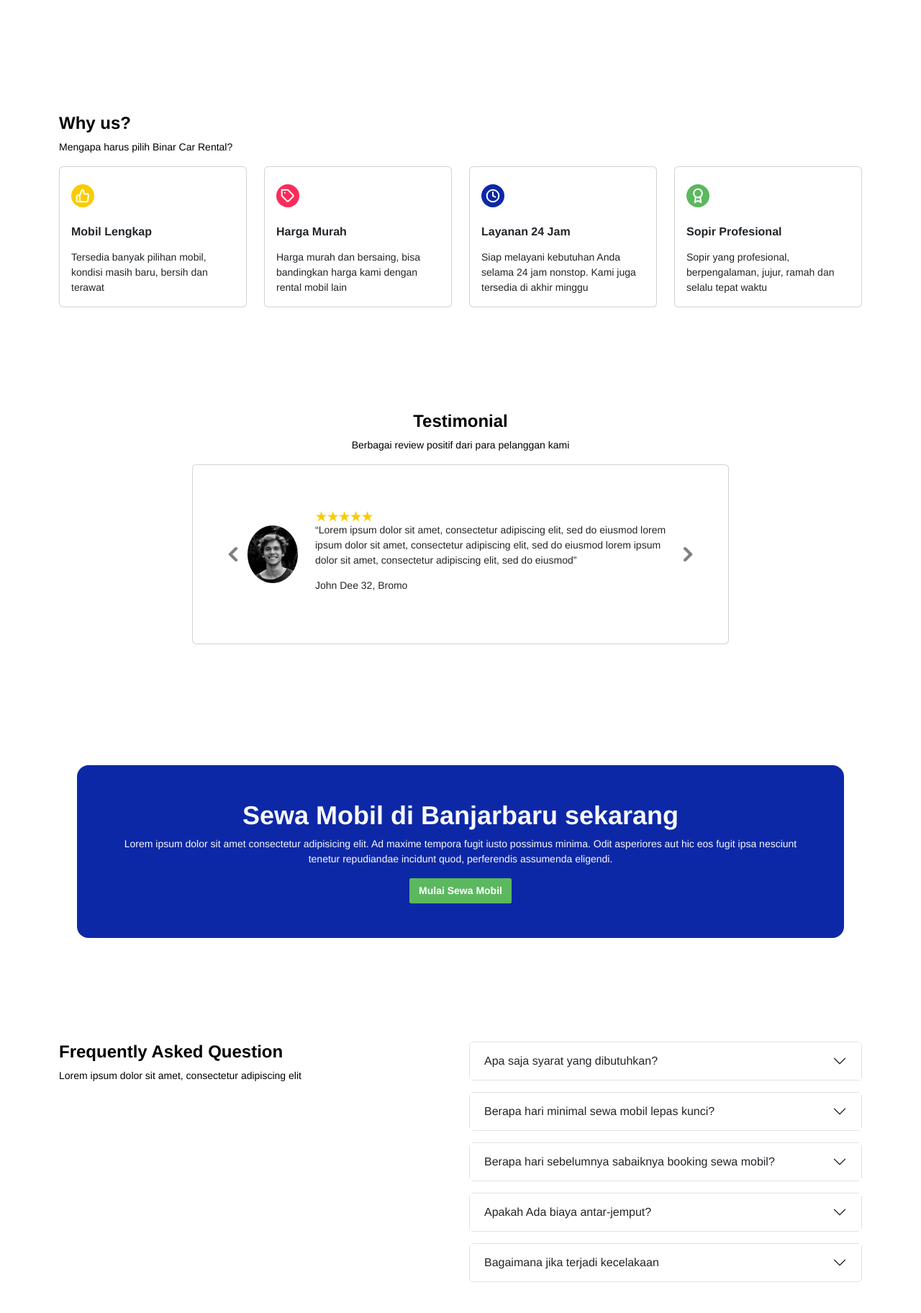
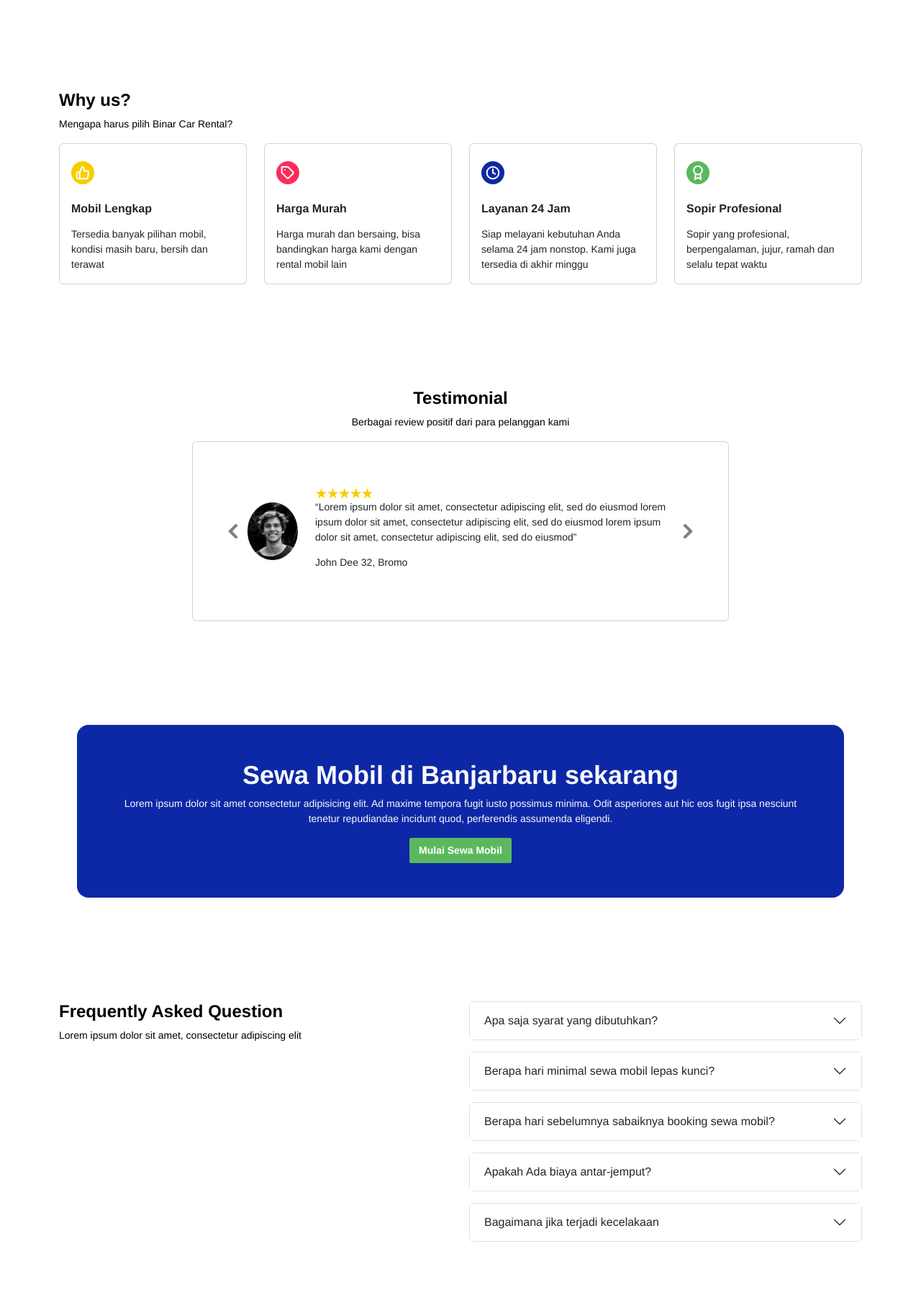
Before and after one commit to Xkylz1/24001183-km7-fau-landing_page-ch1, a website: page index.html in a window 1280 px wide. Shown: the part 930-2754 px from the top of the page at 72% size. Drawn offline with nearby package versions, Linux system fonts and the light colour scheme.

Commit message:
update gap

```diff
--- a/index.html
+++ b/index.html
@@ -88,8 +88,7 @@
         </div>
       </section>
     </section>
-
-    <br><br><br><br>
+    <div class="d-none d-sm-block"><br /><br /><br /><br /></div>
     <!-- Our service -->
     <section id="our-services" class="container text-start mt-5">
       <div class="row container">
@@ -124,9 +123,10 @@
       </div>
     </section>
 
-    <br><br><br><br>
+    <div class="d-none d-sm-block"><br /><br /><br /><br /></div>
+
     <!-- Why Us -->
-    <section id="why-us" class="container mt-5">
+    <section id="why-us" class="container mt-3">
       <h2>Why us?</h2>
       <p>Mengapa harus pilih Binar Car Rental?</p>
 
@@ -134,7 +134,11 @@
         <div class="col-sm-3">
           <div class="card h-100">
             <div class="card-body">
-              <img class="my-2" src="assets/icons/thumbs_up.svg" alt="thumbs up" />
+              <img
+                class="my-2"
+                src="assets/icons/thumbs_up.svg"
+                alt="thumbs up"
+              />
               <h5 class="card-title">Mobil Lengkap</h5>
               <p class="card-text">
                 Tersedia banyak pilihan mobil, kondisi masih baru, bersih dan
@@ -158,7 +162,11 @@
         <div class="col-sm-3">
           <div class="card h-100">
             <div class="card-body">
-              <img class="my-2" src="assets/icons/icon_24hrs.svg" alt="24 hrs service" />
+              <img
+                class="my-2"
+                src="assets/icons/icon_24hrs.svg"
+                alt="24 hrs service"
+              />
               <h5 class="card-title">Layanan 24 Jam</h5>
               <p class="card-text">
                 Siap melayani kebutuhan Anda selama 24 jam nonstop. Kami juga
@@ -186,7 +194,8 @@
       </div>
     </section>
 
-    <br><br><br><br>
+    <div class="d-none d-sm-block"><br /><br /><br /><br /></div>
+
     <!-- Testimony -->
     <section id="testimony">
       <div class="text-center mt-5">
@@ -311,7 +320,8 @@
       </section>
     </section>
     <!-- carousel end -->
-<br><br><br><br><br>
+    <div class="d-none d-sm-block"><br /><br /><br /><br /></div>
+
     <!-- CTA -->
     <section
       id="cta-banner"
@@ -332,7 +342,8 @@
       </div>
     </section>
 
-    <br><br><br><br>
+    <div class="d-none d-sm-block"><br /><br /><br /><br /></div>
+
     <!-- FAQ  -->
     <section id="faq" class="container mt-5">
       <div class="row">
@@ -502,7 +513,8 @@
       </div>
     </section>
 
-    <br><br><br><br>
+    <div class="d-none d-sm-block"><br /><br /><br /><br /></div>
+
     <!-- footer  -->
     <footer id="footer" class="container my-5">
       <div class="row justify-content-between g-4">
```
